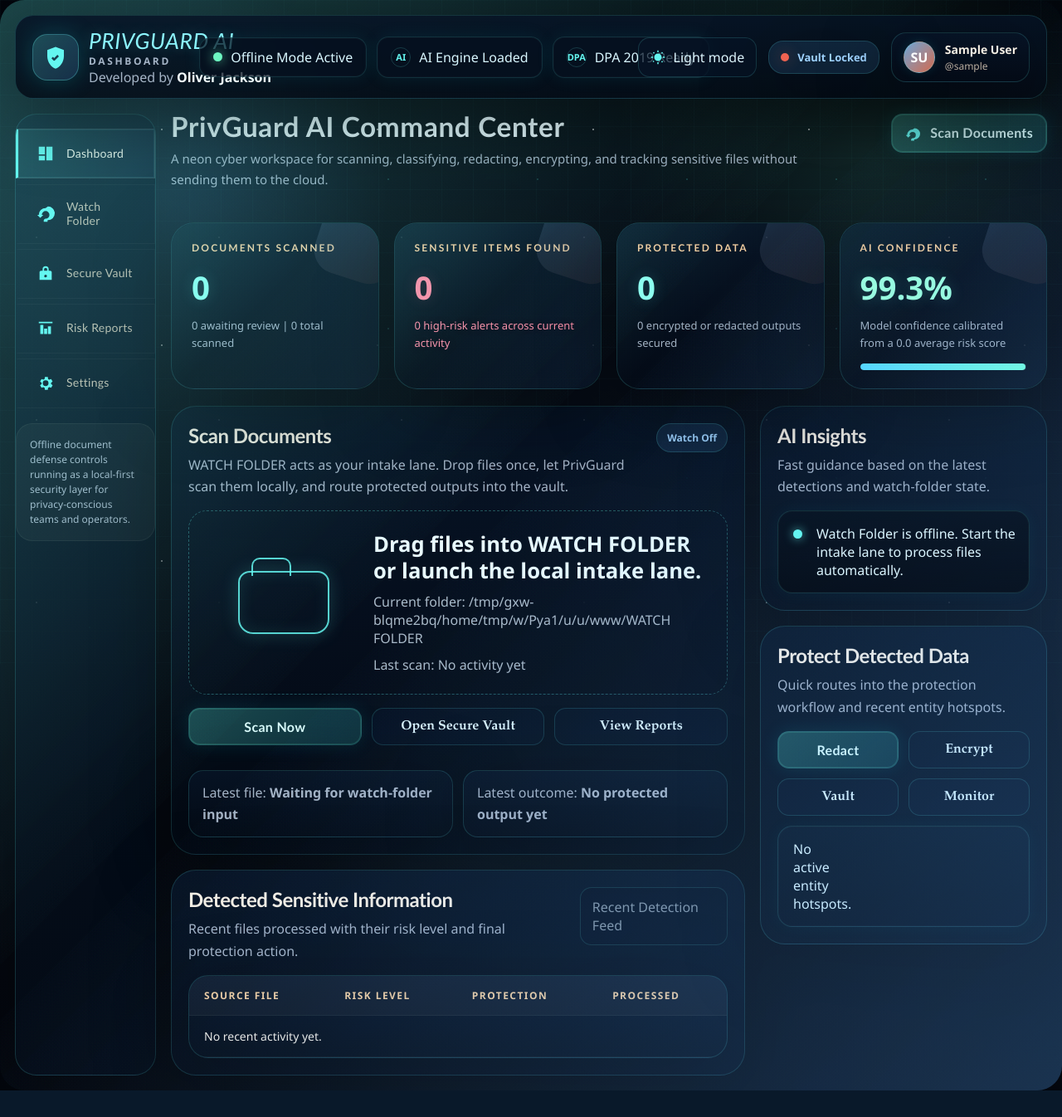
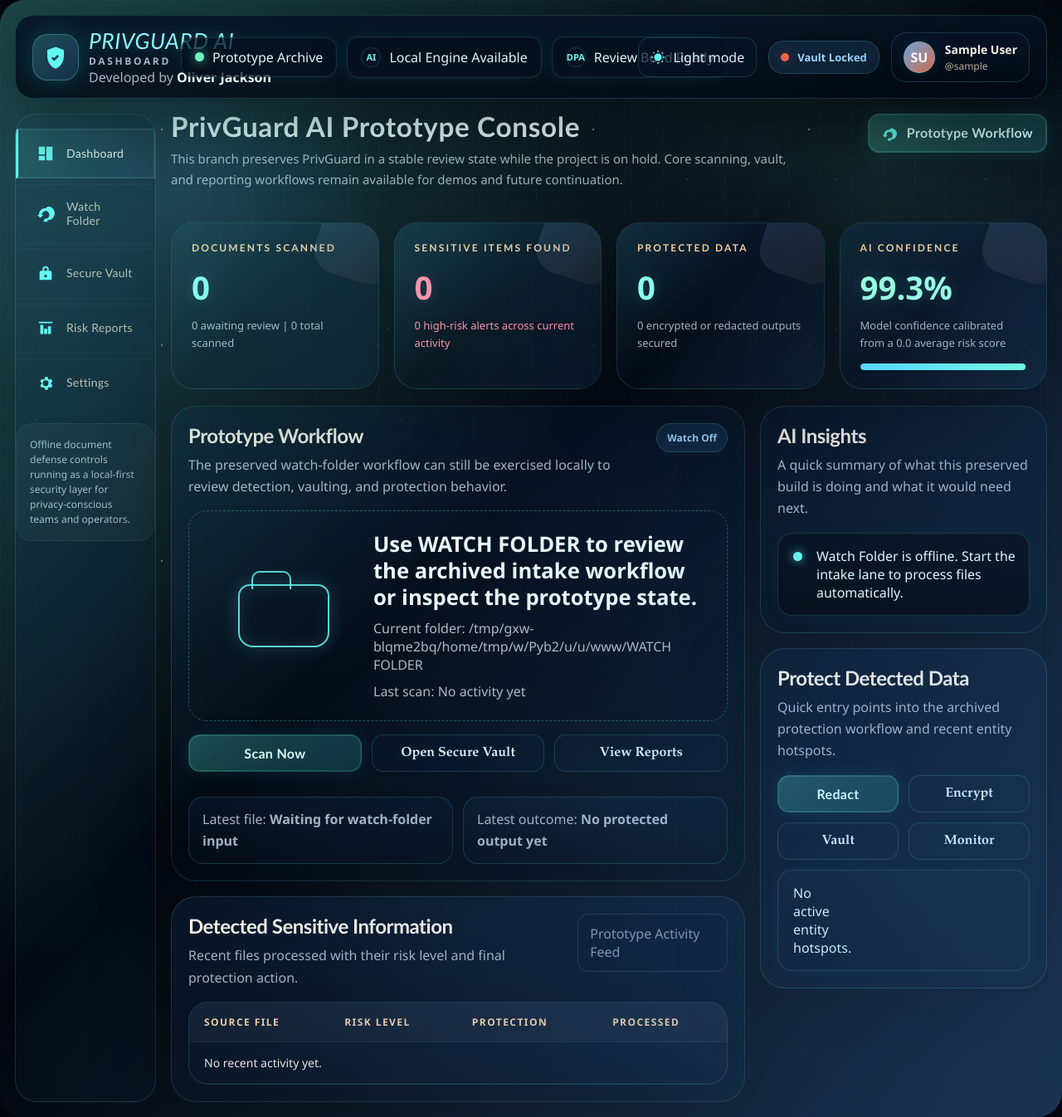
Before and after one commit to socwitholiver/privguard-ai, a Flask app: page / in a window 1280 px wide. Shown: the whole page at 83% size. Before the commit the page ends 1314 px from the top, so only its background shows below. Run offline with Flask 3, Linux system fonts and the light colour scheme; the visitor is signed in with stand-in values (Sample User, id 1); data that the repository does not hold is empty.

Commit message:
Present PrivGuard as on-hold prototype and tighten file path checks

```diff
--- a/app.py
+++ b/app.py
@@ -244,6 +244,24 @@ def _artifact_filename(document: dict, suffix: str, extension: str) -> str:
     return f"{document['document_id']}__{safe_stem}.{_timestamp_suffix()}.{suffix}.{extension}"
 
 
+def _managed_storage_roots() -> tuple[Path, ...]:
+    roots = [ensure_vault_layout()["root"].resolve()]
+    archive_dir = archive_root().resolve()
+    if archive_dir not in roots:
+        roots.append(archive_dir)
+    return tuple(roots)
+
+
+def _resolve_managed_file(path_value: str | Path, *, must_exist: bool = True) -> Path:
+    """Resolve a stored artifact path and reject anything outside managed storage roots."""
+    candidate = Path(path_value).expanduser().resolve()
+    if must_exist and not candidate.exists():
+        raise FileNotFoundError(f"Managed file is missing: {candidate}")
+    if not any(candidate == root or candidate.is_relative_to(root) for root in _managed_storage_roots()):
+        raise ValueError("Stored file path falls outside PrivGuard managed storage.")
+    return candidate
+
+
 def _system_settings_payload() -> dict:
     config = load_system_config()
     lifecycle = config.get("lifecycle", {})
@@ -349,7 +367,7 @@ def _archive_document_bundle(document: dict) -> dict:
 
     original_path_value = str(document.get("original_path") or "").strip()
     if original_path_value:
-        original_path = Path(original_path_value)
+        original_path = _resolve_managed_file(original_path_value)
         if original_path.exists() and original_path.is_file():
             archived_original = archive_dir / original_path.name
             if original_path.resolve() != archived_original.resolve():
@@ -358,7 +376,7 @@ def _archive_document_bundle(document: dict) -> dict:
                 update_document_fields(document["document_id"], original_path=str(archived_original))
 
     for artifact in document.get("artifact_history", []):
-        artifact_path = Path(str(artifact.get("file_path") or ""))
+        artifact_path = _resolve_managed_file(str(artifact.get("file_path") or ""))
         if artifact_path.exists() and artifact_path.is_file():
             archived_path = archive_dir / artifact_path.name
             if artifact_path.resolve() != archived_path.resolve():
@@ -386,12 +404,12 @@ def _secure_delete_document_bundle(document: dict) -> dict:
     document = _ensure_document_lifecycle(document)
     original_path_value = str(document.get("original_path") or "").strip()
     if original_path_value:
-        original_path = Path(original_path_value)
+        original_path = _resolve_managed_file(original_path_value)
         if original_path.exists() and original_path.is_file():
             original_path.unlink()
 
     for artifact in document.get("artifact_history", []):
-        artifact_path = Path(str(artifact.get("file_path") or ""))
+        artifact_path = _resolve_managed_file(str(artifact.get("file_path") or ""))
         if artifact_path.exists() and artifact_path.is_file():
             artifact_path.unlink()
 
@@ -516,7 +534,7 @@ def _load_document_context(document_id: str) -> tuple[dict, Path, str, dict, dic
     document = get_document(document_id)
     if not document:
         raise FileNotFoundError(f"Document {document_id} was not found.")
-    original_path = Path(str(document["original_path"]))
+    original_path = _resolve_managed_file(str(document["original_path"]))
     if not original_path.exists():
         raise FileNotFoundError(f"Original file for {document_id} is missing from the vault.")
     extracted_text = _read_document_text(original_path)
@@ -1228,9 +1246,11 @@ def download_document_artifact(document_id: str, artifact_type: str):
     artifact = get_latest_artifact(document_id, artifact_type)
     if not artifact:
         return jsonify({"error": "Artifact not found"}), 404
-    artifact_path = Path(str(artifact["file_path"]))
-    vault_root = ensure_vault_layout()["root"].resolve()
-    if not artifact_path.is_file() or not artifact_path.resolve().is_relative_to(vault_root):
+    try:
+        artifact_path = _resolve_managed_file(str(artifact["file_path"]))
+    except (FileNotFoundError, ValueError):
+        return jsonify({"error": "Artifact file not found"}), 404
+    if not artifact_path.is_file():
         return jsonify({"error": "Artifact file not found"}), 404
     return send_file(artifact_path, as_attachment=True, download_name=artifact["filename"])
 
@@ -1244,12 +1264,12 @@ def open_document(document_id: str):
 
     try:
         if artifacts.get("encrypted"):
-            encrypted_path = Path(str(artifacts["encrypted"]["file_path"]))
+            encrypted_path = _resolve_managed_file(str(artifacts["encrypted"]["file_path"]))
             token = encrypted_path.read_text(encoding="utf-8").strip()
             plain_text = _decrypt_text(token, unwrap_document_key(document_id))
             opened_as = "Encrypted"
         elif artifacts.get("redacted"):
-            redacted_path = Path(str(artifacts["redacted"]["file_path"]))
+            redacted_path = _resolve_managed_file(str(artifacts["redacted"]["file_path"]))
             plain_text = redacted_path.read_text(encoding="utf-8")
             opened_as = "Redacted"
         else:
--- a/templates/dashboard.html
+++ b/templates/dashboard.html
@@ -15,7 +15,7 @@
                 <img class="pg-startup-logo-image" src="{{ url_for('static', filename='PRIVGUARD AI OFFICIAL LOGO.png') }}" alt="PrivGuard AI logo">
                 <div class="pg-startup-logo-glow"></div>
             </div>
-            <div class="pg-startup-copy">Initializing local intelligence, vault orchestration, and protection services.</div>
+            <div class="pg-startup-copy">Loading the archived PrivGuard prototype, local vault services, and preserved review workflows.</div>
             <div class="pg-startup-status-row">
                 <div class="pg-startup-status-label" id="startupStatusLabel">Preparing secure workspace</div>
                 <div class="pg-startup-status-meta" id="startupStatusMeta">Boot sequence 01/04</div>
@@ -39,14 +39,14 @@
                 </div>
                 <div>
                     <div class="pg-brand-text">PRIVGUARD AI</div>
-                    <div class="pg-overline" id="topSectionLabel">Personal Cyber Defense Workspace</div>
+                    <div class="pg-overline" id="topSectionLabel">Prototype On Hold</div>
                     <div class="pg-brand-signoff">Developed by <strong>Oliver Jackson</strong></div>
                 </div>
             </div>
             <div class="pg-topbar-statuses">
-                <div class="pg-status-chip pg-status-chip-live"><span class="pg-status-chip-dot"></span><span>Offline Mode Active</span></div>
-                <div class="pg-status-chip"><span class="pg-status-chip-icon">AI</span><span>AI Engine Loaded</span></div>
-                <div class="pg-status-chip"><span class="pg-status-chip-icon">DPA</span><span>DPA 2019 Ready</span></div>
+                <div class="pg-status-chip pg-status-chip-live"><span class="pg-status-chip-dot"></span><span>Prototype Archive</span></div>
+                <div class="pg-status-chip"><span class="pg-status-chip-icon">AI</span><span>Local Engine Available</span></div>
+                <div class="pg-status-chip"><span class="pg-status-chip-icon">DPA</span><span>Review Build Ready</span></div>
             </div>
             <div class="pg-topbar-right">
                 <button class="pg-icon-button" id="themeToggleBtn" type="button" aria-label="Toggle interface theme">
@@ -98,13 +98,13 @@
                 <section class="pg-screen active" data-screen="dashboard">
                     <div class="pg-screen-head pg-dashboard-head">
                         <div>
-                            <h1 class="pg-screen-title">PrivGuard AI Command Center</h1>
-                            <p class="pg-screen-copy">A neon cyber workspace for scanning, classifying, redacting, encrypting, and tracking sensitive files without sending them to the cloud.</p>
+                            <h1 class="pg-screen-title">PrivGuard AI Prototype Console</h1>
+                            <p class="pg-screen-copy">This branch preserves PrivGuard in a stable review state while the project is on hold. Core scanning, vault, and reporting workflows remain available for demos and future continuation.</p>
                         </div>
                         <div class="pg-screen-actions">
                             <button class="pg-button" id="openWatchFolderBtn" type="button">
                                 <svg class="pg-button-icon" viewBox="0 0 24 24" aria-hidden="true"><path d="M12 4a9 9 0 0 0-9 9H1l3.89 3.89.07.14L9 13H7a5 5 0 1 1 5 5c-1.38 0-2.5 1.12-2.5 2.5V22h5v-1.5c0-.28.22-.5.5-.5a9 9 0 0 0 0-18z"></path></svg>
-                                Scan Documents
+                                Prototype Workflow
                             </button>
                         </div>
                     </div>
@@ -138,8 +138,8 @@
                             <section class="pg-card pg-command-card">
                                 <div class="pg-card-head">
                                     <div>
-                                        <h2 class="pg-card-title">Scan Documents</h2>
-                                        <p class="pg-card-copy">WATCH FOLDER acts as your intake lane. Drop files once, let PrivGuard scan them locally, and route protected outputs into the vault.</p>
+                                        <h2 class="pg-card-title">Prototype Workflow</h2>
+                                        <p class="pg-card-copy">The preserved watch-folder workflow can still be exercised locally to review detection, vaulting, and protection behavior.</p>
                                     </div>
                                     <span id="dashboardWatchBadge" class="pg-badge pg-badge-risk-safe">Watch Off</span>
                                 </div>
@@ -148,7 +148,7 @@
                                         <div class="pg-dropzone-folder"></div>
                                     </div>
                                     <div class="pg-dropzone-copy">
-                                        <strong>Drag files into WATCH FOLDER or launch the local intake lane.</strong>
+                                        <strong>Use WATCH FOLDER to review the archived intake workflow or inspect the prototype state.</strong>
                                         <span>Current folder: <span id="dashboardWatchPath">Not configured</span></span>
                                         <span>Last scan: <span id="dashboardWatchLastScan">No activity yet</span></span>
                                     </div>
@@ -170,7 +170,7 @@
                                         <h2 class="pg-card-title">Detected Sensitive Information</h2>
                                         <p class="pg-card-copy">Recent files processed with their risk level and final protection action.</p>
                                     </div>
-                                    <div class="pg-search-shell">Recent Detection Feed</div>
+                                    <div class="pg-search-shell">Prototype Activity Feed</div>
                                 </div>
                                 <div class="pg-table-wrap pg-table-wrap-compact">
                                     <table class="pg-table pg-dashboard-table">
@@ -193,7 +193,7 @@
                                 <div class="pg-card-head">
                                     <div>
                                         <h2 class="pg-card-title">AI Insights</h2>
-                                        <p class="pg-card-copy">Fast guidance based on the latest detections and watch-folder state.</p>
+                                        <p class="pg-card-copy">A quick summary of what this preserved build is doing and what it would need next.</p>
                                     </div>
                                 </div>
                                 <div id="dashboardInsights" class="pg-insights-list">
@@ -205,7 +205,7 @@
                                 <div class="pg-card-head">
                                     <div>
                                         <h2 class="pg-card-title">Protect Detected Data</h2>
-                                        <p class="pg-card-copy">Quick routes into the protection workflow and recent entity hotspots.</p>
+                                        <p class="pg-card-copy">Quick entry points into the archived protection workflow and recent entity hotspots.</p>
                                     </div>
                                 </div>
                                 <div class="pg-action-grid">
```
Also changed, not shown: templates/login.html (+5 -5 lines), README.md.
